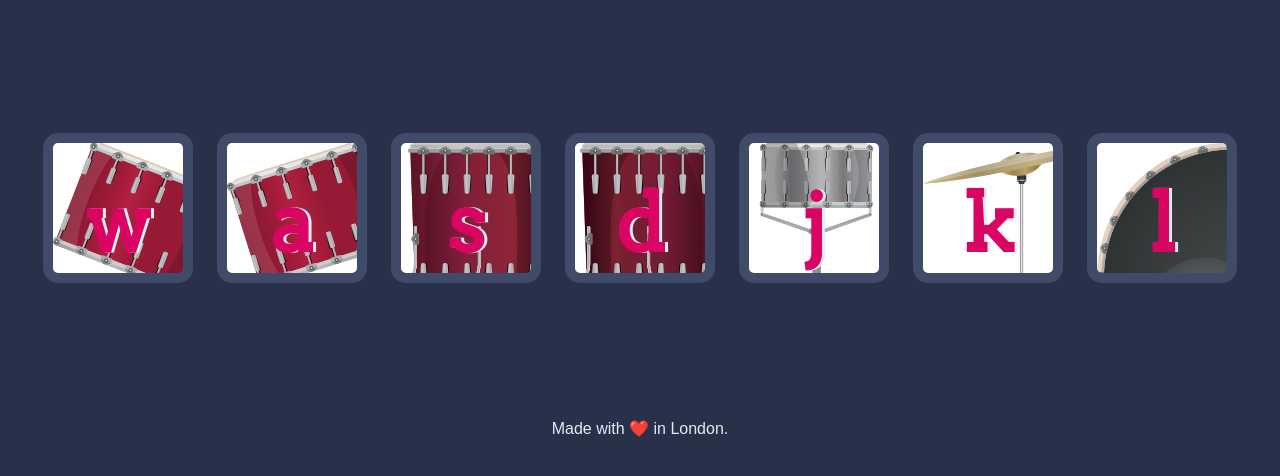
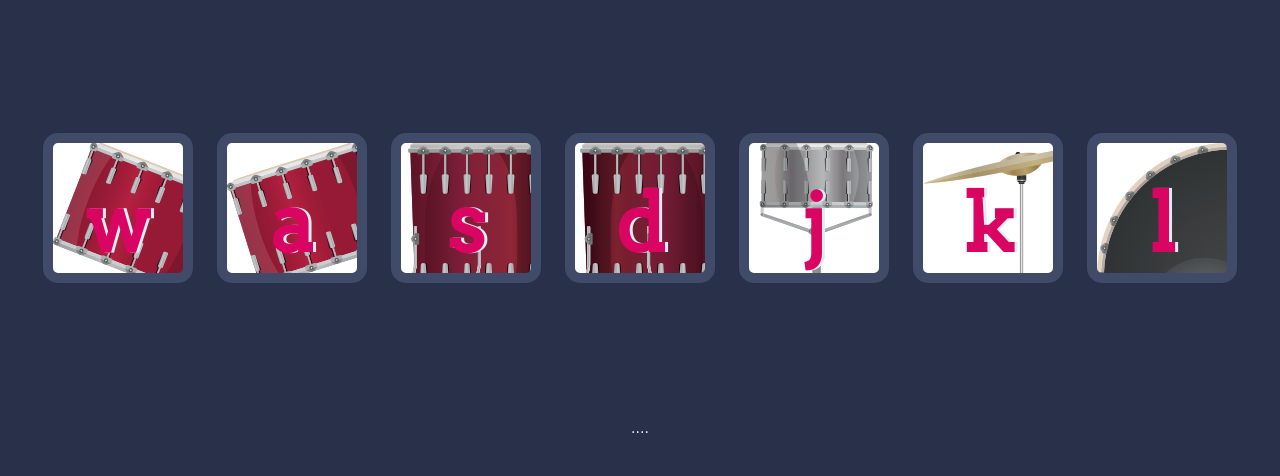
Before and after one commit to kumarsamala/drum, a website: page index.html in a window 1280 px wide. Shown: the part 156-632 px from the top of the page. Drawn offline with Linux system fonts and the light colour scheme.

Commit message:
Update index.html

```diff
--- a/index.html
+++ b/index.html
@@ -23,7 +23,7 @@
 
 
   <footer>
-    Made with ❤️ in London.
+    ....
   </footer>
   <script src="index.js"></script>
 </body>
```
